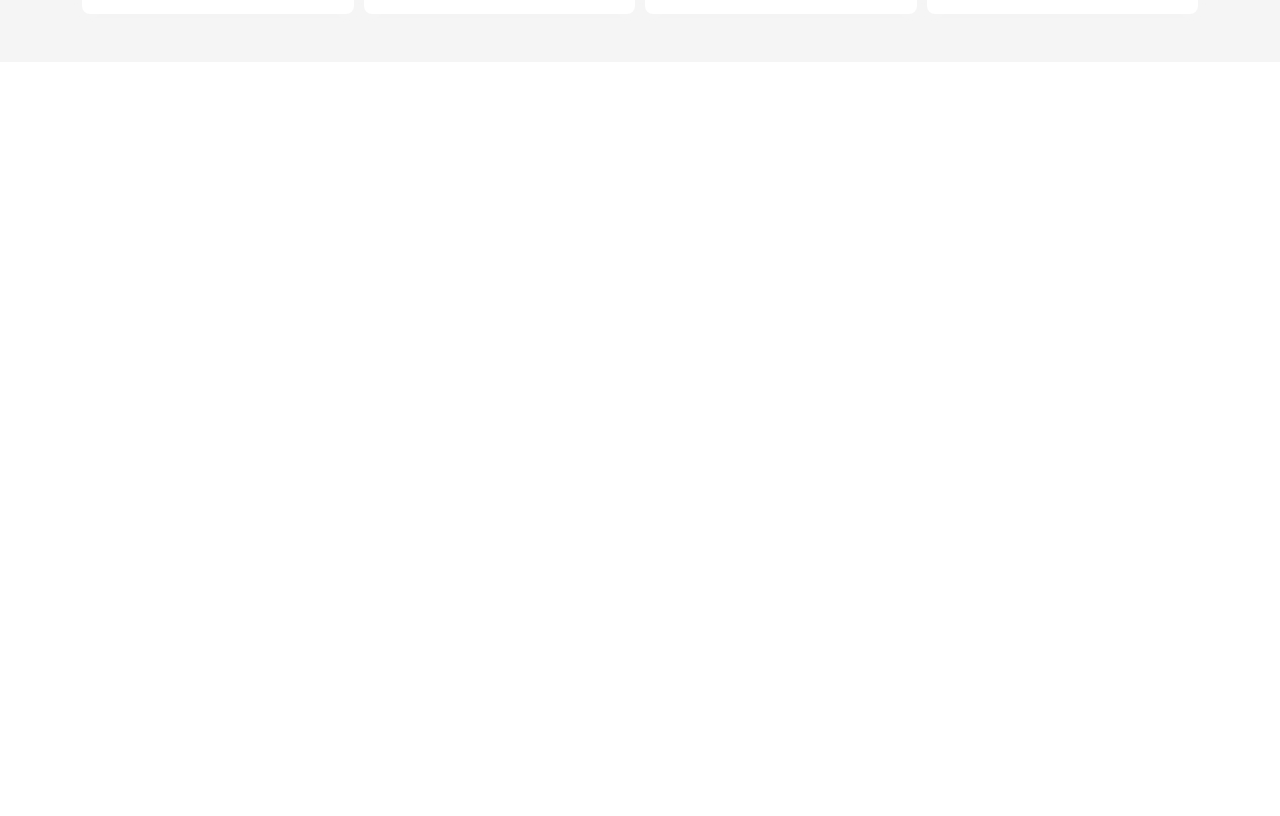
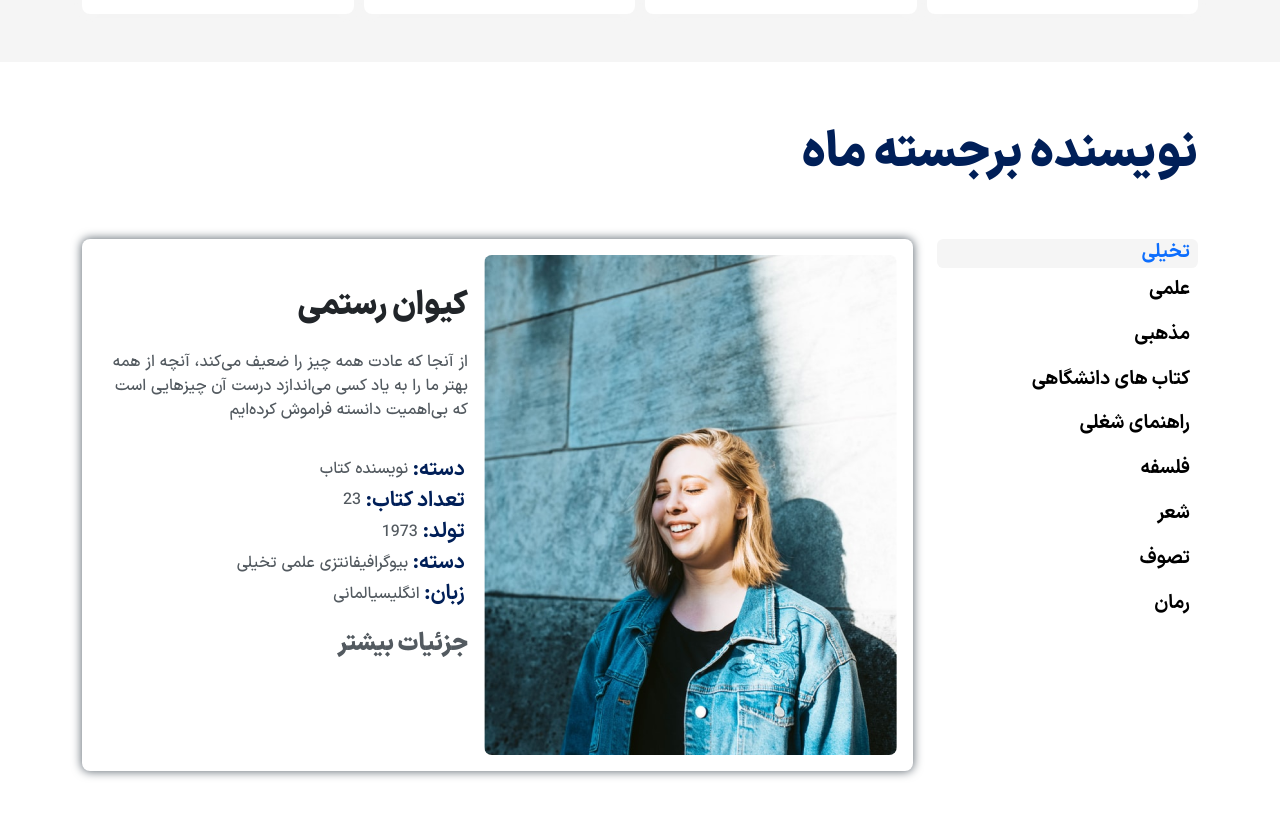
Before and after one commit to mohammadmehdidalvandii/bookBar-store, a React (Vite) app: page / in a window 1280 px wide. Shown: the part 3509-4325 px from the top of the page. Before the commit the page ends 3691 px from the top, so only its background shows below. Built offline with nearby package versions, Linux system fonts and the light colour scheme.

Commit message:
created section author for home-page

```diff
--- /dev/null
+++ b/src/components/template/home/Author/Author.css
@@ -0,0 +1,106 @@
+.author{
+    display: block;
+    width: 100%;
+    margin-top: 4rem;
+}
+.author_buttons{
+    display: block;
+}
+.author_btn{
+    display: block;
+    width: 100%;
+    padding: 0 0.5rem;
+    text-align: right;
+    margin-bottom: 1rem;
+    outline: none;
+    border: none;
+    border-radius: 0.4rem;
+    background-color: unset;
+    font-family: var(--bold);
+    font-size: 1.2rem;
+    transition: all 0.4s linear;
+    &:hover{
+        background-color: var(--background);
+        border: 1px solid var(--gary-100);
+    }
+}
+.author_btn_active{
+    display: block;
+    width: 100%;
+    padding: 0 0.5rem;
+    text-align: right;
+    margin-bottom: 0.5rem;
+    outline: none;
+    background-color: var(--background);
+    border: 1px solid var(--gary-100);
+    border-radius: 0.4rem;
+    font-family: var(--bold);
+    font-size: 1.2rem;
+    color: var(--blue-100);
+}
+.author_info{
+    display: flex;
+    justify-content: space-between;
+    padding: 1rem;
+    background-color:var(--white);
+    border: radius 0.5rem;
+    box-shadow: 0 0 10px 1px var(--gray-100);
+    border-radius: 0.5rem;
+}
+.author_img{
+    display: block;
+    width: 100%;
+    border-radius: 0.5rem;
+}
+.author_content{
+    display: block;
+    width: 100%;
+    margin-right: 1rem;
+}
+.author_name{
+    display: block;
+    font-family: var(--black);
+    font-size: 2rem;
+    margin-top: 2rem;
+}
+.author_desc{
+    display: block;
+    margin-top: 1.5rem;
+    font-family: var(--medium);
+    color: var(--text-100);
+}
+.author_items{
+    display: block;
+    margin-top: 2rem;
+    list-style-type: none;
+    margin-right: -2.3rem;
+}
+.author_item{
+    display: flex;
+    align-items: center;
+}
+.author_item_title{
+    display: block;
+    font-family: var(--bold);
+    font-size: 1.3rem;
+    color: var(--primary);
+}
+.author_item_text{
+    display: block;
+    font-family: var(--medium);
+    font-size: 1rem;
+    color: var(--text-100);
+    margin-right: 0.3rem;
+}
+.author_link_more{
+    display: block;
+    text-decoration: none;
+    width: 100%;
+    font-family: var(--black);
+    font-size: 1.5rem;
+    color: var(--text-100);
+    transition: all 0.4s linear;
+    &:hover{
+        color: var(--blue-100);
+    }
+}
--- /dev/null
+++ b/src/components/template/home/Author/Author.tsx
@@ -0,0 +1,66 @@
+import React from 'react';
+import './Author.css';
+import { Link } from 'react-router-dom';
+
+function Author() {
+  return (
+   <section className="author">
+        <div className="container">
+            <div className="row">
+                <div className="col-12">
+                    <h4 className="title">نویسنده برجسته ماه</h4>
+                </div>
+            </div>
+            <div className="row mt-5">
+                <div className="col-lg-3 col-md-3 col-sm-12">
+                    <div className="author_buttons">
+                        <button className="author_btn_active">تخیلی</button>
+                        <button className="author_btn">علمی</button>
+                        <button className="author_btn">مذهبی</button>
+                        <button className="author_btn">کتاب های دانشگاهی</button>
+                        <button className="author_btn">راهنمای شغلی</button>
+                        <button className="author_btn">فلسفه</button>
+                        <button className="author_btn">شعر</button>
+                        <button className="author_btn">تصوف</button>
+                        <button className="author_btn">رمان</button>
+                    </div>
+                </div>
+                <div className="col-lg-9 col-md-9 col-sm-12">
+                    <div className="author_info">
+                        <img src="/assets/images/author.jpg" alt="" className="author_img" />
+                        <div className="author_content">
+                            <h5 className="author_name">کیوان رستمی</h5>
+                            <p className="author_desc">از آنجا که عادت همه چیز را ضعیف می‌کند، آنچه از همه بهتر ما را به یاد کسی می‌اندازد درست آن چیزهایی است که بی‌اهمیت دانسته فراموش کرده‌ایم</p>
+                            <ul className="author_items">
+                                <li className="author_item">
+                                    <span className="author_item_title">دسته:</span>
+                                    <span className="author_item_text">نویسنده کتاب</span>
+                                </li>
+                                <li className="author_item">
+                                    <span className="author_item_title">تعداد کتاب:</span>
+                                    <span className="author_item_text">23</span>
+                                </li>
+                                <li className="author_item">
+                                    <span className="author_item_title">تولد: </span>
+                                    <span className="author_item_text">1973</span>
+                                </li>
+                                <li className="author_item">
+                                    <span className="author_item_title">دسته:</span>
+                                    <span className="author_item_text">بیوگرافیفانتزی علمی تخیلی</span>
+                                </li>
+                                <li className="author_item">
+                                    <span className="author_item_title">زبان:</span>
+                                    <span className="author_item_text">انگلیسیالمانی</span>
+                                </li>
+                            </ul>
+                            <Link to='/' className='author_link_more'>جزئیات بیشتر</Link>
+                        </div>
+                    </div>
+                </div>
+            </div>
+        </div>
+   </section>
+  )
+}
+
+export default Author
--- a/src/page/Home/Home.tsx
+++ b/src/page/Home/Home.tsx
@@ -4,6 +4,7 @@ import Showcase from "../../components/template/home/Showcase/Showcase"
 import Selling from "../../components/template/home/Selling/Selling"
 import People from "../../components/template/home/People/People"
 import Suggest from "../../components/template/home/Suggest/Suggest"
+import Author from "../../components/template/home/Author/Author"
 
 function Home(): React.ReactElement{
   return (
@@ -13,6 +14,7 @@ function Home(): React.ReactElement{
     <Selling/>
     <People/>
     <Suggest/>
+    <Author/>
     <br /><br /><br /><br /><br />
     </>
   )
```
Also changed, not shown: public/assets/images/author.jpg (added).
